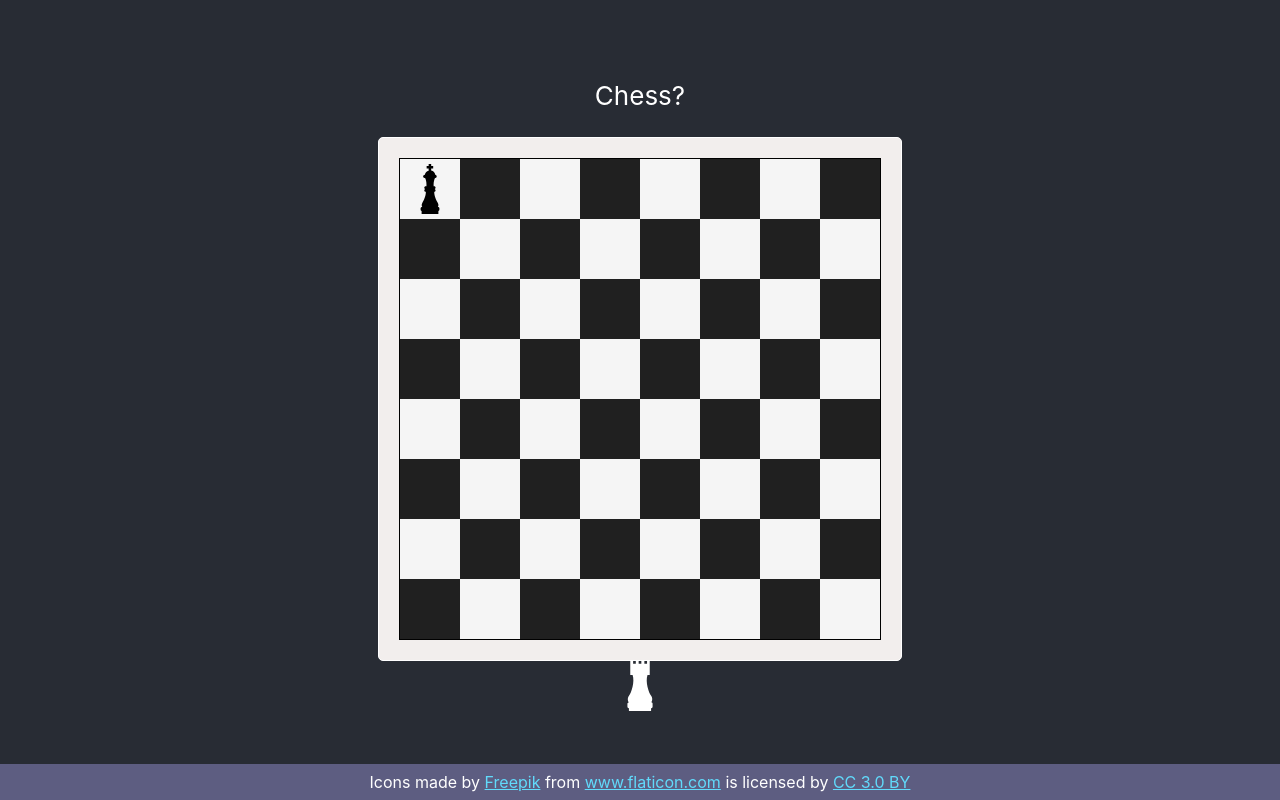
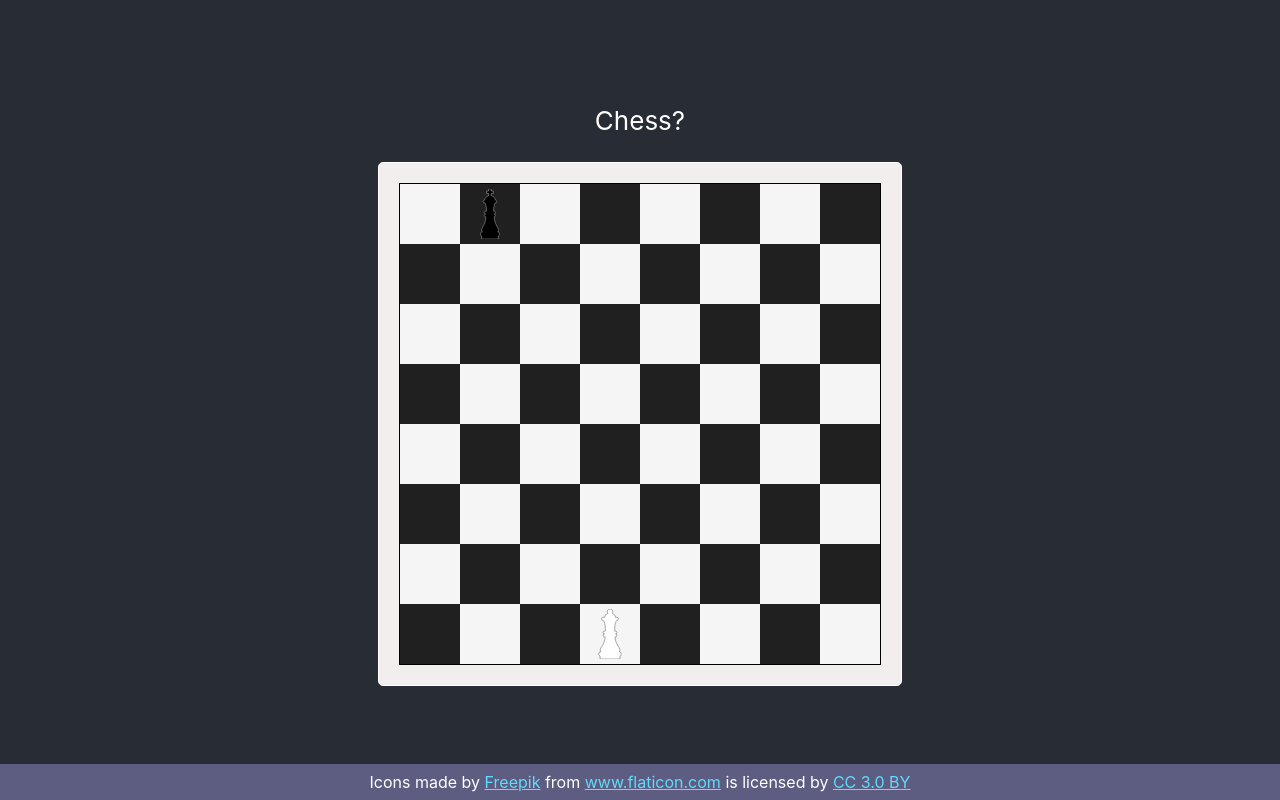
Before and after one commit to jedster1111/chess, a React (Create React App) app: page / in a window 1280 px wide. Built offline with nearby package versions, Linux system fonts and the light colour scheme.

Commit message:
Added stroke width property but it still needs some tweaking

```diff
--- a/src/App.tsx
+++ b/src/App.tsx
@@ -2,7 +2,6 @@ import React, { FC, useState } from 'react';
 import { ChessBoard, PieceData } from './components/ChessBoard';
 import styled from 'styled-components';
 import { A } from './components/styled/A';
-import { ChessPiece } from './components/ChessPiece';
 import { PieceTypes } from './types';
 
 const StyledApp = styled.div`
@@ -36,14 +35,15 @@ const StyledFooter = styled.footer`
 
 const App: FC = props => {
   const [piecesData] = useState<PieceData[]>([
-    { position: { x: 1, y: 1 }, type: PieceTypes.K, team: 'black' }
+    { position: { x: 2, y: 1 }, type: PieceTypes.K, team: 'black' },
+    { position: { x: 4, y: 8 }, type: PieceTypes.Q, team: 'white' }
   ]);
   return (
     <StyledApp>
       <StyledAppMain>
         <p>Chess?</p>
         <ChessBoard pieces={piecesData} />
-        <ChessPiece team='white' type={PieceTypes.R} />
+        {/* <ChessPiece team='white' type={PieceTypes.R} /> */}
       </StyledAppMain>
       <StyledFooter>
         Icons made by{' '}
--- a/src/components/ChessPiece.tsx
+++ b/src/components/ChessPiece.tsx
@@ -29,7 +29,13 @@ export const ChessPiece: FC<ChessPieceProps> = ({ team, type }) => {
 
 function getChessPiece(team: Teams, type: PieceTypes): JSX.Element {
   const pieceColor = team === 'black' ? 'black' : 'white';
-  const props = { fill: pieceColor, style: { display: 'block' } };
+  const pieceBordercolor = team === 'black' ? 'white' : 'black';
+  const props = {
+    fill: pieceColor,
+    stroke: pieceBordercolor,
+    strokeWidth: 2,
+    style: { display: 'block' }
+  };
 
   switch (type) {
     case PieceTypes.K:
```
